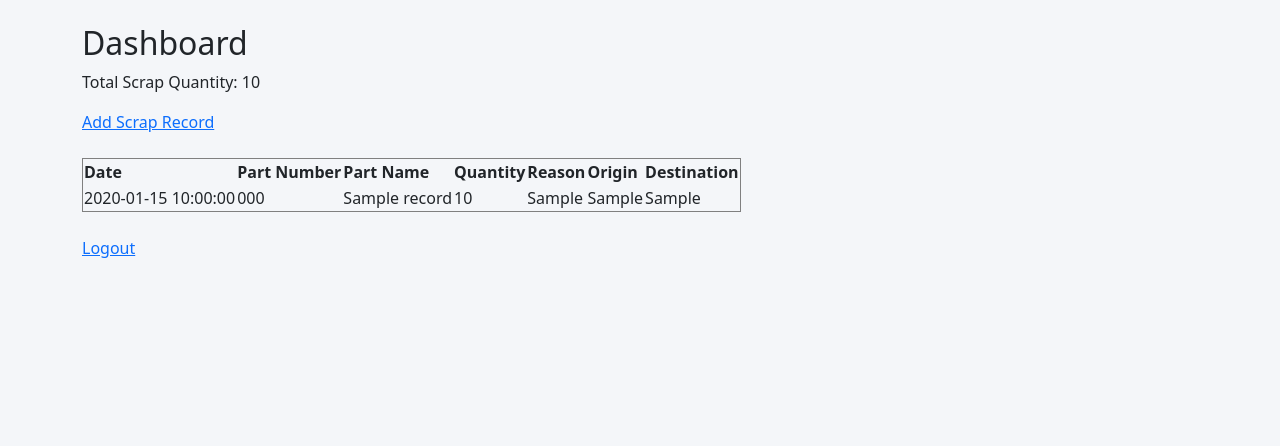
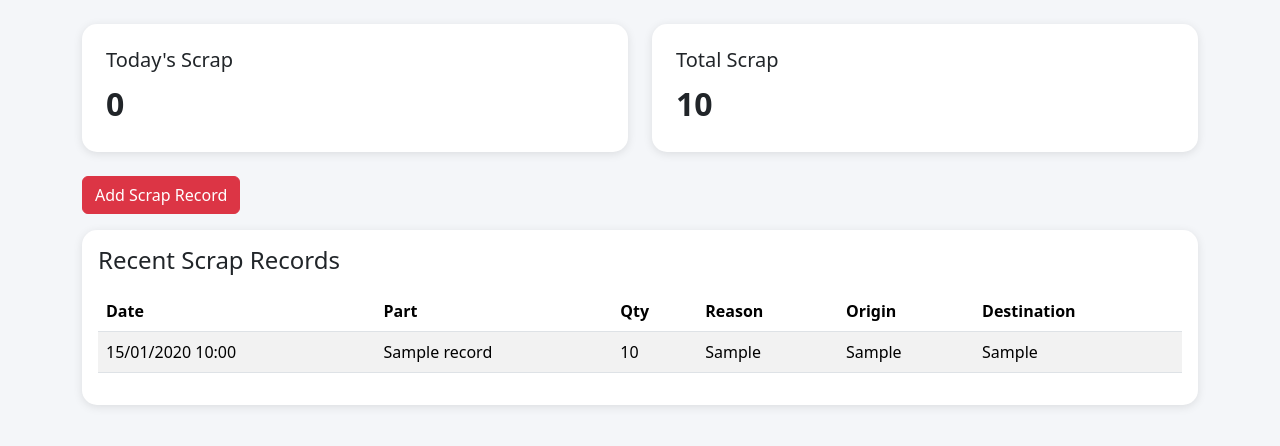
Before and after one commit to hgooders/SCRAP-TRACKER-V2, a Flask app: page /dashboard in a window 1280 px wide. Shown: the part 56-502 px from the top of the page. Run offline with Flask 3, Linux system fonts and the light colour scheme; a user stored in the database is signed in; tables that the repository leaves empty hold one stand-in row (values such as "Sample post").

Commit message:
Update dashboard.html

```diff
--- a/templates/dashboard.html
+++ b/templates/dashboard.html
@@ -2,43 +2,74 @@
 
 {% block content %}
 
-<h2>Dashboard</h2>
+<div class="row mb-4">
 
-<p>Total Scrap Quantity: {{ total_qty }}</p>
+    <div class="col-md-6">
+        <div class="card p-4">
+            <h5>Today's Scrap</h5>
+            <div class="kpi">
+                {{ today_qty }}
+            </div>
+        </div>
+    </div>
 
-<a href="{{ url_for('add_scrap') }}">
+    <div class="col-md-6">
+        <div class="card p-4">
+            <h5>Total Scrap</h5>
+            <div class="kpi">
+                {{ total_qty }}
+            </div>
+        </div>
+    </div>
+
+</div>
+
+<div class="mb-3">
+
+    <a href="/add-scrap" class="btn btn-danger">
         Add Scrap Record
     </a>
 
-<br><br>
+</div>
 
-<table border="1">
+<div class="card p-3">
+
+    <h4 class="mb-3">
+        Recent Scrap Records
+    </h4>
+
+    <table class="table table-striped">
+
+        <thead>
             <tr>
                 <th>Date</th>
-        <th>Part Number</th>
-        <th>Part Name</th>
-        <th>Quantity</th>
+                <th>Part</th>
+                <th>Qty</th>
                 <th>Reason</th>
                 <th>Origin</th>
                 <th>Destination</th>
             </tr>
+        </thead>
+
+        <tbody>
 
         {% for record in records %}
+
         <tr>
-        <td>{{ record.created_at }}</td>
-        <td>{{ record.part_number }}</td>
+            <td>{{ record.created_at.strftime('%d/%m/%Y %H:%M') }}</td>
             <td>{{ record.part_name }}</td>
             <td>{{ record.quantity }}</td>
             <td>{{ record.reason }}</td>
             <td>{{ record.origin_line }}</td>
             <td>{{ record.destination_line }}</td>
         </tr>
+
         {% endfor %}
+
+        </tbody>
 
     </table>
 
-<br>
-
-<a href="{{ url_for('logout') }}">Logout</a>
+</div>
 
 {% endblock %}
```
Lines whose indentation alone changed are shown as unchanged.
